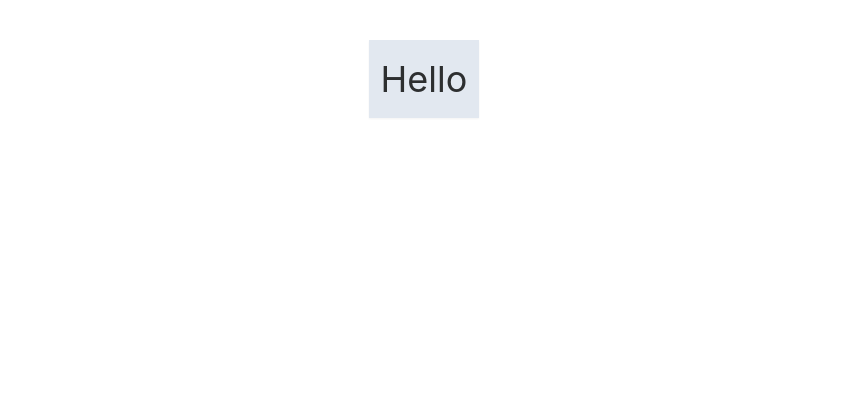
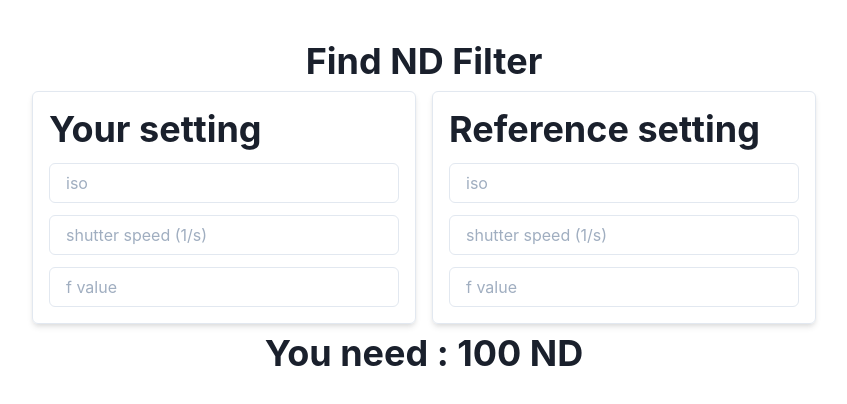
Before and after one commit to ryokryok/find-nd-app, a React (Vite) app: page / in a window 1280 px wide. Shown: the top 404 px of the page, without its empty margins (216-1063 px from the left). Built offline with nearby package versions, Linux system fonts and the light colour scheme.

Commit message:
minimum layout

```diff
--- a/src/App.tsx
+++ b/src/App.tsx
@@ -1,21 +1,51 @@
 import React, { useState } from 'react'
-import { Box, Text, Center } from '@chakra-ui/react'
+import {
+  Box,
+  Text,
+  Center,
+  Button,
+  Input,
+  Stack,
+  Heading,
+  HStack,
+  VStack,
+} from '@chakra-ui/react'
 
 function App() {
   return (
-    <Center centerContent p='10'>
-      <Box shadow='sm' backgroundColor='gray.200' p='2'>
-        <Text
-          p={1}
-          color={'blackAlpha.800'}
-          fontSize='4xl'
-          _hover={{ color: 'red.800' }}
-        >
-          Hello
-        </Text>
-      </Box>
+    <Center p={10}>
+      <VStack>
+        <Heading>Find ND Filter</Heading>
+        <HStack spacing={4}>
+          <SettingForm HeadText='Your setting' />
+          <SettingForm HeadText='Reference setting' />
+        </HStack>
+        <Heading>You need : 100 ND</Heading>
+      </VStack>
     </Center>
   )
 }
 
+type SettingFormProps = {
+  HeadText: string
+}
+function SettingForm({ HeadText }: SettingFormProps) {
+  return (
+    <Stack
+      spacing={3}
+      p={4}
+      rounded={'md'}
+      shadow={'md'}
+      border={'1px'}
+      borderColor={'gray.200'}
+      w={'sm'}
+    >
+      <Heading>{HeadText}</Heading>
+      <Input placeholder='iso' />
+      <Input placeholder='shutter speed (1/s)' />
+      <Input placeholder='f value' />
+    </Stack>
+  )
+}
+
 export default App
```
